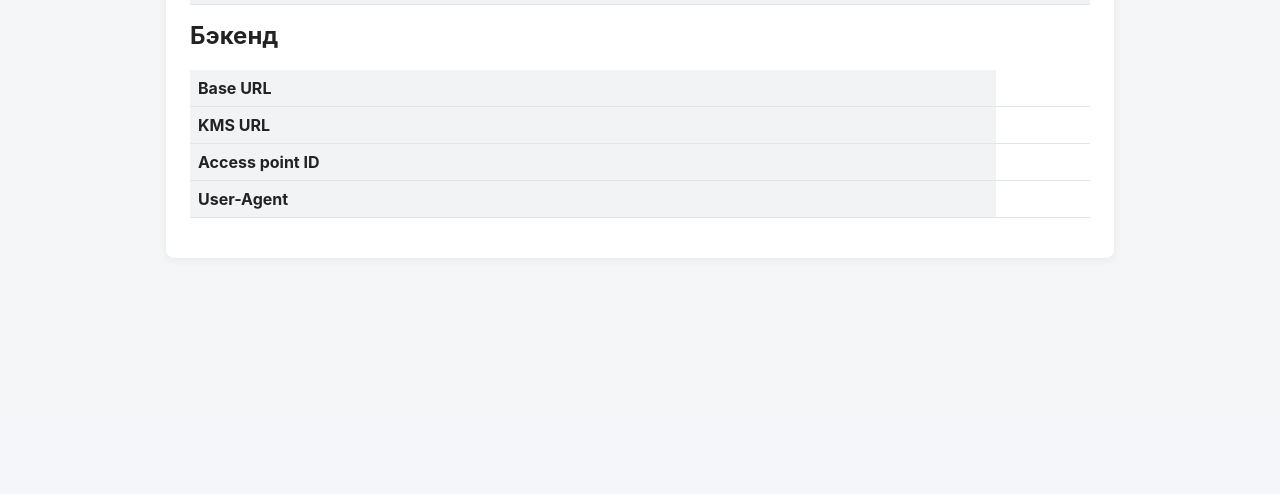
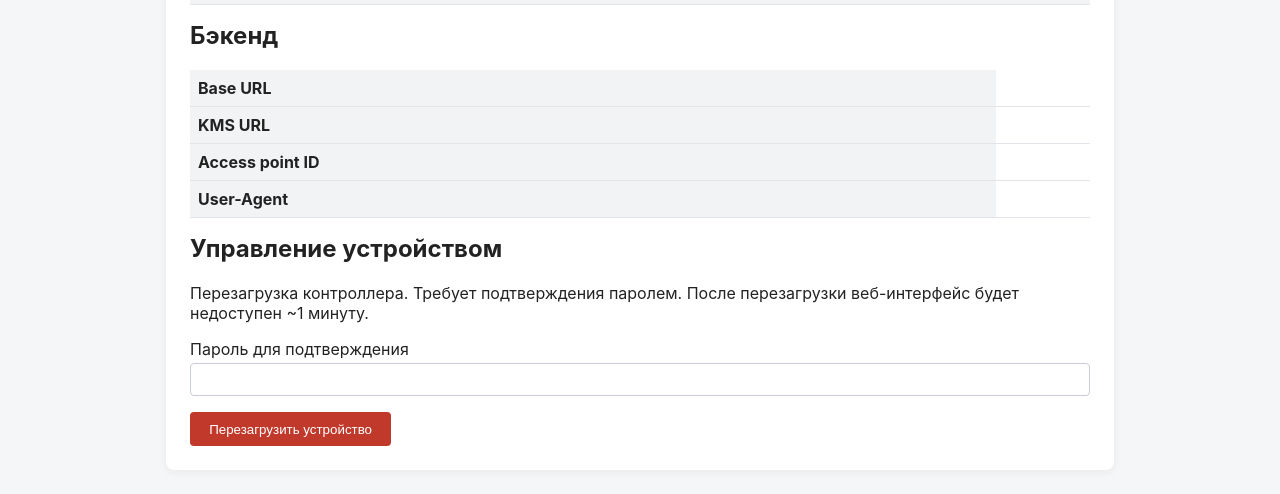
Before and after one commit to Peim0n/scud_lgtu, a Flask app: template app/interfaces/web/templates/index.html in a window 1280 px wide. Shown: the part 376-870 px from the top of the page. Before the commit the page ends 594 px from the top, so only its background shows below. Run offline with Flask 3, Linux system fonts and the light colour scheme; the template is opened without the code that fills it, so the values that code supplies are empty; some libraries are stand-ins or nearby versions.

Commit message:
Require old password for credential change; add reboot button
Auth:
- auth_save now requires old_password field, verified against stored hash
- Template: added "Текущий пароль" field (required)
- New test: rejects wrong old password

Reboot:
- New /reboot route: runs 'systemctl reboot' after password confirmation
- Index page: reboot section with password field + JS confirm dialog
- Password verified server-side before reboot

```diff
--- a/app/interfaces/web/server.py
+++ b/app/interfaces/web/server.py
@@ -107,6 +107,7 @@ def _register_routes(app: Flask) -> None:
     app.route("/cert/reset", methods=["POST"])(require_auth(cert_reset))
     app.route("/cert/exchange", methods=["POST"])(require_auth(cert_exchange))
     app.route("/restart-service", methods=["POST"])(require_auth(restart_service))
+    app.route("/reboot", methods=["POST"])(require_auth(reboot_device))
 
 
 def index() -> str:
@@ -250,6 +251,25 @@ def restart_service() -> Any:
     return redirect(url_for("backend_page"))
 
 
+def reboot_device() -> Any:
+    """Перезагрузить устройство (systemctl reboot)."""
+    import subprocess
+    # Проверка пароля — дополнительная защита от случайного ребута
+    password = request.form.get("reboot_password", "")
+    cfg_path = _config_path(current_app)
+    creds = load_auth(cfg_path)
+    if not check_auth(creds["username"], password, cfg_path):
+        flash("Неверный пароль. Перезагрузка отменена.", "error")
+        return redirect(url_for("index"))
+    try:
+        # Запускаем reboot в фоне — ответ успеет уйти клиенту
+        subprocess.Popen(["systemctl", "reboot"])
+        flash("Устройство перезагружается. Подождите ~1 минуту.", "success")
+    except Exception as exc:
+        flash(f"Ошибка перезагрузки: {exc}", "error")
+    return redirect(url_for("index"))
+
+
 # ---------------------------------------------------------------------------
 # Cert: управление mTLS-сертификатом (KMS или загрузка файла)
 # ---------------------------------------------------------------------------
@@ -387,11 +407,15 @@ def auth_save() -> Any:
     """Сохранить новые логин/пароль."""
     cfg_path = _config_path(current_app)
     username = request.form.get("username", "").strip()
+    old_password = request.form.get("old_password", "")
     new_password = request.form.get("new_password", "")
     confirm_password = request.form.get("confirm_password", "")
 
     if not username:
         flash("Логин не может быть пустым.", "error")
+        return redirect(url_for("auth_page"))
+    if not check_auth(load_auth(cfg_path)["username"], old_password, cfg_path):
+        flash("Неверный текущий пароль.", "error")
         return redirect(url_for("auth_page"))
     if not new_password:
         flash("Пароль не может быть пустым.", "error")
--- a/app/interfaces/web/templates/auth.html
+++ b/app/interfaces/web/templates/auth.html
@@ -7,8 +7,9 @@
 
 <form method="post" action="{{ url_for('auth_save') }}">
     <label>Логин <input type="text" name="username" value="{{ username }}"></label>
-    <label>Новый пароль <input type="password" name="new_password"></label>
-    <label>Подтвердите пароль <input type="password" name="confirm_password"></label>
+    <label>Текущий пароль <input type="password" name="old_password" required></label>
+    <label>Новый пароль <input type="password" name="new_password" required></label>
+    <label>Подтвердите пароль <input type="password" name="confirm_password" required></label>
     <div class="actions">
         <button type="submit">Сохранить</button>
     </div>
--- a/app/interfaces/web/templates/index.html
+++ b/app/interfaces/web/templates/index.html
@@ -38,4 +38,27 @@
         <tr><th>User-Agent</th><td>{{ status.backend.user_agent }}</td></tr>
     </table>
 </section>
+
+<section>
+    <h2>Управление устройством</h2>
+    <p>
+        Перезагрузка контроллера. Требует подтверждения паролем.
+        После перезагрузки веб-интерфейс будет недоступен ~1 минуту.
+    </p>
+    <form method="post" action="{{ url_for('reboot_device') }}"
+          onsubmit="return confirmReboot()">
+        <label>Пароль для подтверждения
+            <input type="password" name="reboot_password" required>
+        </label>
+        <div class="actions">
+            <button type="submit" class="danger">Перезагрузить устройство</button>
+        </div>
+    </form>
+</section>
+
+<script>
+function confirmReboot() {
+    return confirm('Точно перезагрузить устройство? Веб-интерфейс будет недоступен ~1 минуту.');
+}
+</script>
 {% endblock %}
```
Also changed, not shown: app/tests/test_web_interface.py (+13 -2 lines).
